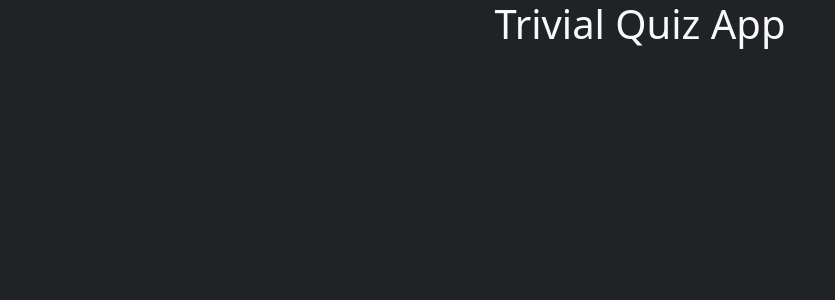
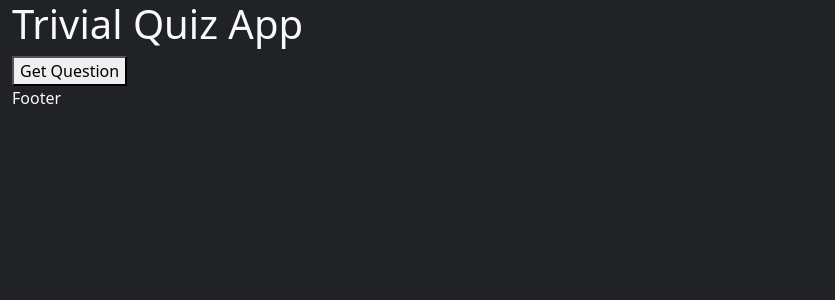
Before and after one commit to stkrolikiewicz/trivial-quiz-app, a React (Create React App) app: page / in a window 1280 px wide. Shown: the top 300 px of the page, without its empty margins (0-835 px from the left). Built offline with nearby package versions, Linux system fonts and the light colour scheme.

Commit message:
Setting up components & styles folders structure

```diff
--- a/src/App.tsx
+++ b/src/App.tsx
@@ -1,11 +1,13 @@
-import React from "react";
-import logo from "./logo.svg";
-import "./styles/App.sass";
+import React, { useEffect } from "react";
+import "./styles/_app.sass";
+import { Header, Main, Footer } from "./components";
 
 function App() {
     return (
         <>
-            <h1 className="center">Trivial Quiz App</h1>
+            <Header />
+            <Main />
+            <Footer />
         </>
     );
 }
--- /dev/null
+++ b/src/components/Footer/Footer.module.sass
@@ -0,0 +1,3 @@
+@import '../../styles/_app.sass'
+
+.footer
--- /dev/null
+++ b/src/components/Footer/Footer.tsx
@@ -0,0 +1,17 @@
+import React from "react";
+import styles from "./Footer.module.sass";
+const Footer = () => {
+    return (
+        <footer className={styles.footer}>
+            <div className="container-fluid">
+                <div className="row">
+                    <div className="col-12">
+                        <p>Footer</p>
+                    </div>
+                </div>
+            </div>
+        </footer>
+    );
+};
+
+export default Footer;
--- /dev/null
+++ b/src/components/Header/Header.module.sass
@@ -0,0 +1,3 @@
+@import '../../styles/_app.sass'
+
+.header
--- /dev/null
+++ b/src/components/Header/Header.tsx
@@ -0,0 +1,18 @@
+import React from "react";
+import styles from "./Header.module.sass";
+
+const Header = () => {
+    return (
+        <header className={styles.header}>
+            <div className="container-fluid">
+                <div className="row">
+                    <div className="col-12">
+                        <h1>Trivial Quiz App</h1>
+                    </div>
+                </div>
+            </div>
+        </header>
+    );
+};
+
+export default Header;
--- /dev/null
+++ b/src/components/Main/Main.module.sass
@@ -0,0 +1,3 @@
+@import '../../styles/_app.sass'
+
+.main
--- /dev/null
+++ b/src/components/Main/Main.tsx
@@ -0,0 +1,18 @@
+import React from "react";
+import styles from "./Main.module.sass";
+
+const Main = () => {
+    return (
+        <main className={styles.main}>
+            <div className="container-fluid">
+                <div className="row">
+                    <div className="col-12">
+                        <button>Get Question</button>
+                    </div>
+                </div>
+            </div>
+        </main>
+    );
+};
+
+export default Main;
--- /dev/null
+++ b/src/components/index.tsx
@@ -0,0 +1,3 @@
+export { default as Header } from "./Header/Header";
+export { default as Main } from "./Main/Main";
+export { default as Footer } from "./Footer/Footer";
--- a/src/styles/App.sass
+++ b/src/styles/_app.sass
@@ -5,7 +5,4 @@ $light: #f8f9fa
 
 body
     background-color: $bg-dark
-    h1
-        color: $light
-    .center
-        text-align: center
+    color: $light
```
